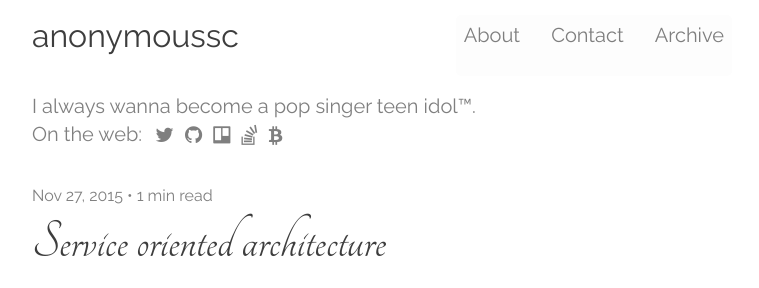
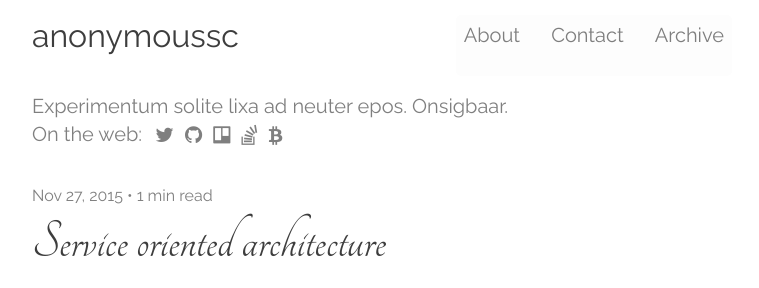
Before and after one commit to anonymoussc/anonymoussc.github.io, a Jekyll site: the page built from index.html, in a window 1280 px wide and 900 px high. Shown: the top 288 px of the window, without its empty margins (258-1017 px from the left). Built offline with Jekyll 4.4.1, drawn with Linux system fonts in a browser that asks for light colours; nearby versions of some CDN libraries; the list of posts is cut into pages by our own code.

Commit message:
Modified config

```diff
--- a/_config.yml
+++ b/_config.yml
@@ -3,7 +3,7 @@ name: anonymoussc
 
 description:
   meta: Nunquam gratia compater est seychelles deuss trabem, tanquam azureus zirbus. Experimentum solite lixa ad neuter epos.
-  subtitle: I always wanna become a pop singer teen idol™.
+  subtitle: Experimentum solite lixa ad neuter epos. Onsigbaar.
 
 author:
   name: Anonymoussc
```
Also changed, not shown: 1 other file.
